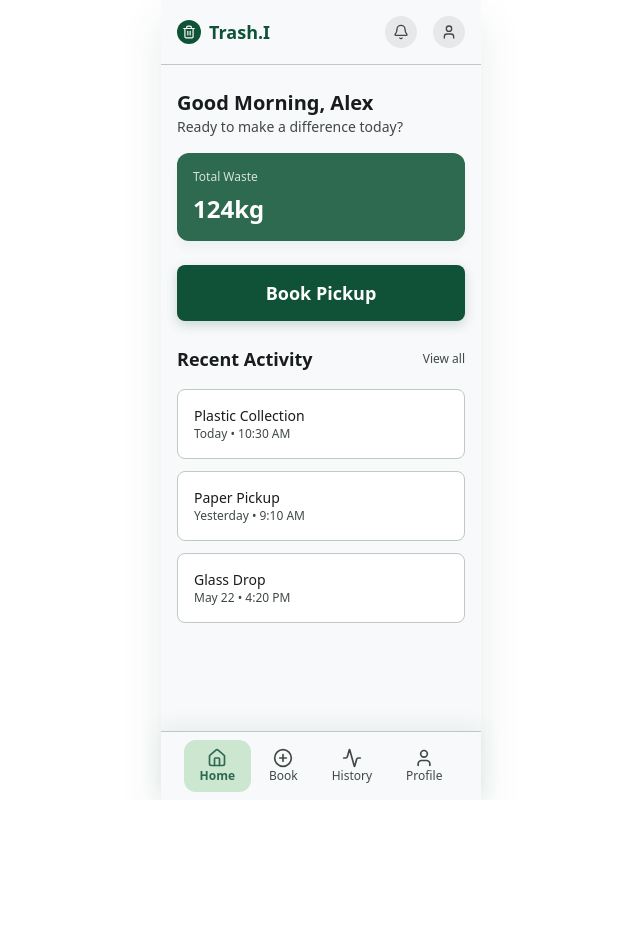
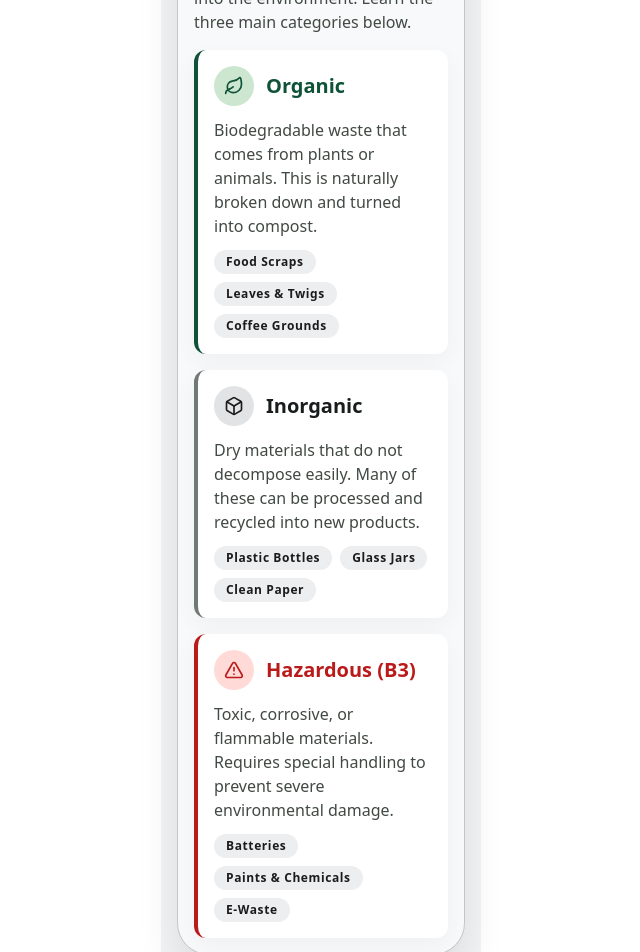
Before and after one commit to DaffaAhmadSM/Trash.i, a React (Vite) app: page /waste-categories in a window 1280 px wide. Before the commit this address led to /. Shown: the top 952 px of the page, without its empty margins (319-959 px from the left). Before the commit the page ends 800 px from the top, so only its background shows below. Built offline with nearby package versions, Linux system fonts and the light colour scheme; the HTML template or start-up script is replaced by a standard one.

Commit message:
feat: learn about waste categories pages

```diff
--- a/src/App.tsx
+++ b/src/App.tsx
@@ -4,6 +4,7 @@ import RegisterPage from "./components/RegisterPage";
 import HomePage from "./components/HomePage";
 import BookPickupPage from "./components/BookPickupPage";
 import CheckoutPage from "./components/CheckoutPage";
+import DetailWasteCategoryPage from "./components/DetailWasteCategoryPage";
 
 function App() {
     return (
@@ -14,6 +15,10 @@ function App() {
                 <Route path="/register" element={<RegisterPage />} />
                 <Route path="/book-pickup" element={<BookPickupPage />} />
                 <Route path="/checkout" element={<CheckoutPage />} />
+                <Route
+                    path="/waste-categories"
+                    element={<DetailWasteCategoryPage />}
+                />
                 <Route path="*" element={<Navigate to="/" replace />} />
             </Routes>
         </div>
--- a/src/components/BookPickupPage.tsx
+++ b/src/components/BookPickupPage.tsx
@@ -105,7 +105,11 @@ export default function BookPickupPage() {
                             </button>
                         </div>
 
-                        <button className="w-full flex items-center gap-2 bg-[rgba(45,106,79,0.1)] border border-[rgba(45,106,79,0.2)] text-[#2D6A4F] rounded-lg px-3 py-3 text-xs font-semibold">
+                        <button
+                            type="button"
+                            onClick={() => navigate("/waste-categories")}
+                            className="w-full flex items-center gap-2 bg-[rgba(45,106,79,0.1)] border border-[rgba(45,106,79,0.2)] text-[#2D6A4F] rounded-lg px-3 py-3 text-xs font-semibold"
+                        >
                             <Info className="w-4 h-4" />
                             Learn more about waste categories
                             <span className="ml-auto">→</span>
--- /dev/null
+++ b/src/components/DetailWasteCategoryPage.tsx
@@ -0,0 +1,100 @@
+import { AlertTriangle, ArrowLeft, Box, Leaf } from "lucide-react";
+import { useNavigate } from "react-router-dom";
+
+const chipClass =
+    "bg-[#EDEEEF] text-[#191C1D] text-xs font-semibold tracking-[0.05em] px-3 py-1 rounded-full";
+
+export default function DetailWasteCategoryPage() {
+    const navigate = useNavigate();
+
+    return (
+        <div className="min-h-screen bg-[#F3F4F5] p-4">
+            <div className="min-h-screen bg-[#F8F9FA] border border-[#BFC9C1] rounded-[32px] shadow-[0_20px_40px_rgba(0,0,0,0.1)] p-4 space-y-4">
+                <div className="flex items-center gap-3">
+                    <button
+                        type="button"
+                        onClick={() => navigate(-1)}
+                        className="w-9 h-9 rounded-full border border-[#BFC9C1] bg-white flex items-center justify-center text-[#404943] hover:bg-[#F3F4F5]"
+                        aria-label="Go back"
+                    >
+                        <ArrowLeft className="w-4 h-4" />
+                    </button>
+                    <h1 className="text-[#191C1D] text-lg font-semibold">
+                        Waste Categories
+                    </h1>
+                </div>
+                {/* Intro */}
+                <section className="text-[#404943] text-[16px] leading-[24px]">
+                    Proper sorting ensures valuable materials are recovered and
+                    harmful substances don't leak into the environment. Learn
+                    the three main categories below.
+                </section>
+
+                {/* Organic */}
+                <section className="bg-white rounded-xl shadow-[0_8px_24px_rgba(0,0,0,0.04)] p-4 border-l-4 border-[#0F5238] space-y-3">
+                    <div className="flex items-center gap-3">
+                        <div className="w-10 h-10 rounded-full bg-[#CCE6D0] flex items-center justify-center">
+                            <Leaf className="w-5 h-5 text-[#0F5238]" />
+                        </div>
+                        <h2 className="text-[#0F5238] text-[20px] font-semibold">
+                            Organic
+                        </h2>
+                    </div>
+                    <p className="text-[#404943] text-[16px] leading-[24px]">
+                        Biodegradable waste that comes from plants or animals.
+                        This is naturally broken down and turned into compost.
+                    </p>
+                    <div className="flex flex-wrap gap-2">
+                        <span className={chipClass}>Food Scraps</span>
+                        <span className={chipClass}>Leaves &amp; Twigs</span>
+                        <span className={chipClass}>Coffee Grounds</span>
+                    </div>
+                </section>
+
+                {/* Inorganic */}
+                <section className="bg-white rounded-xl shadow-[0_8px_24px_rgba(0,0,0,0.04)] p-4 border-l-4 border-[#707973] space-y-3">
+                    <div className="flex items-center gap-3">
+                        <div className="w-10 h-10 rounded-full bg-[#E1E3E4] flex items-center justify-center">
+                            <Box className="w-5 h-5 text-[#191C1D]" />
+                        </div>
+                        <h2 className="text-[#191C1D] text-[20px] font-semibold">
+                            Inorganic
+                        </h2>
+                    </div>
+                    <p className="text-[#404943] text-[16px] leading-[24px]">
+                        Dry materials that do not decompose easily. Many of
+                        these can be processed and recycled into new products.
+                    </p>
+                    <div className="flex flex-wrap gap-2">
+                        <span className={chipClass}>Plastic Bottles</span>
+                        <span className={chipClass}>Glass Jars</span>
+                        <span className={chipClass}>Clean Paper</span>
+                    </div>
+                </section>
+
+                {/* Hazardous */}
+                <section className="bg-white rounded-xl shadow-[0_8px_24px_rgba(0,0,0,0.04)] p-4 border-l-4 border-[#BA1A1A] space-y-3">
+                    <div className="flex items-center gap-3">
+                        <div className="w-10 h-10 rounded-full bg-[#FFDAD6] flex items-center justify-center">
+                            <AlertTriangle className="w-5 h-5 text-[#BA1A1A]" />
+                        </div>
+                        <h2 className="text-[#BA1A1A] text-[20px] font-semibold">
+                            Hazardous (B3)
+                        </h2>
+                    </div>
+                    <p className="text-[#404943] text-[16px] leading-[24px]">
+                        Toxic, corrosive, or flammable materials. Requires
+                        special handling to prevent severe environmental damage.
+                    </p>
+                    <div className="flex flex-wrap gap-2">
+                        <span className={chipClass}>Batteries</span>
+                        <span className={chipClass}>
+                            Paints &amp; Chemicals
+                        </span>
+                        <span className={chipClass}>E-Waste</span>
+                    </div>
+                </section>
+            </div>
+        </div>
+    );
+}
```
